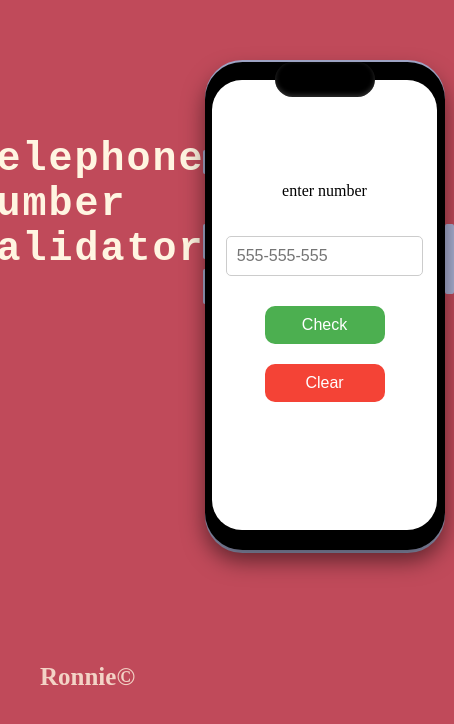
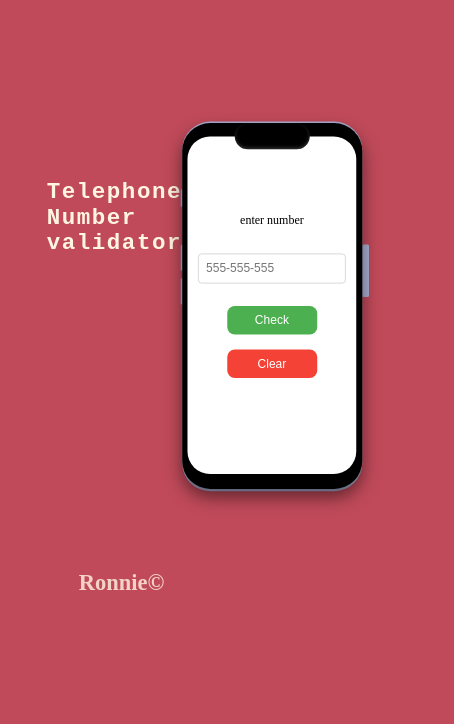
Before and after one commit to Haron254-Byte/Telephone-Validator-Project, a plain HTML site: page index.html in a window 390 px wide. Shown: the part 116-840 px from the top of the page, 454 px wide, since content can reach past the window. Drawn offline with Linux system fonts and the light colour scheme.

Commit message:
Update styles.css

```diff
--- a/styles.css
+++ b/styles.css
@@ -1,3 +1,20 @@
+@media(max-width: 768px){
+h1,h3{
+  font-size:30px!important;
+}
+
+body{
+  transform: scale(0.75)
+}
+
+
+
+
+
+
+}
+
+
 @keyframes slideInFromLeft {
   0% {
     transform: translateX(-100%);
```
